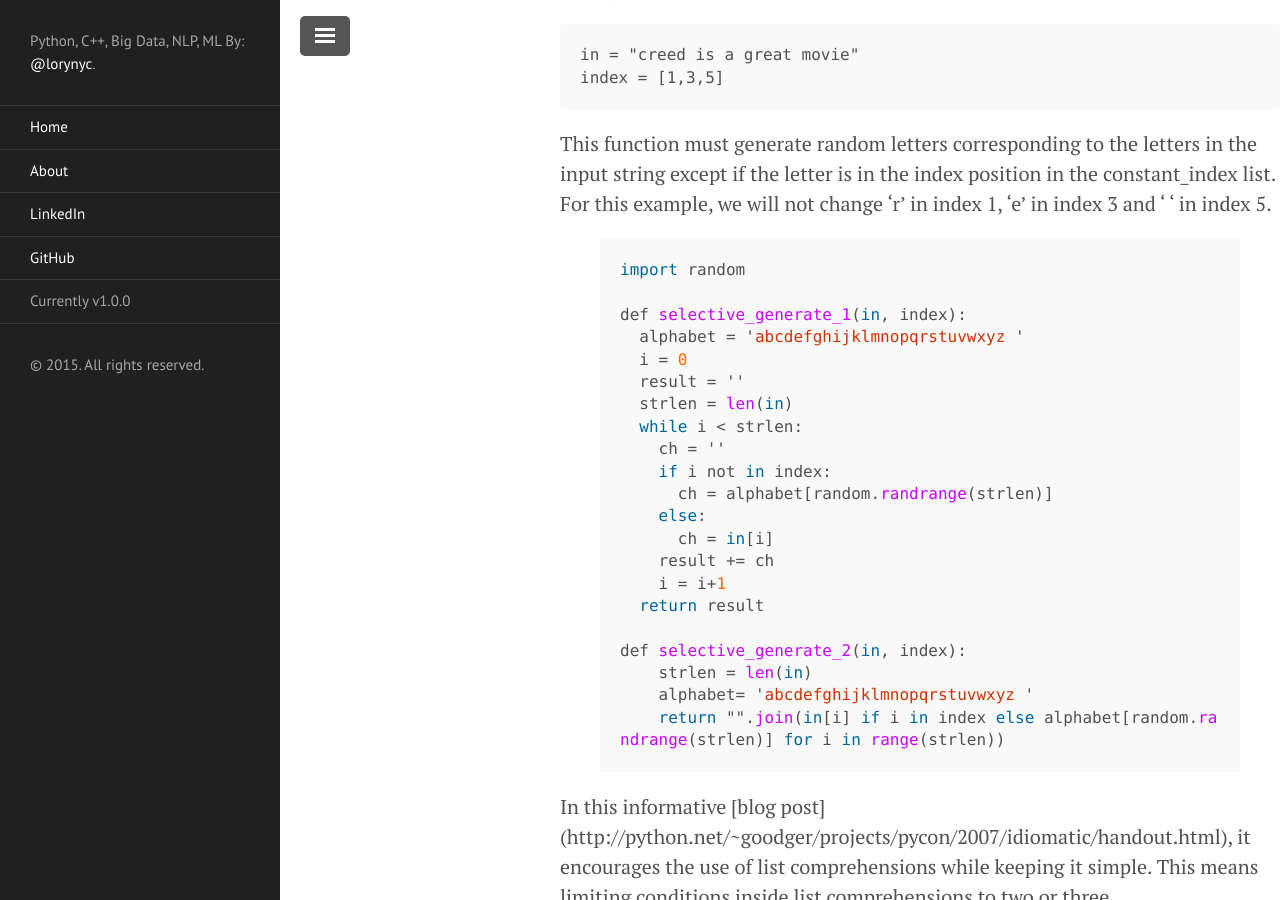
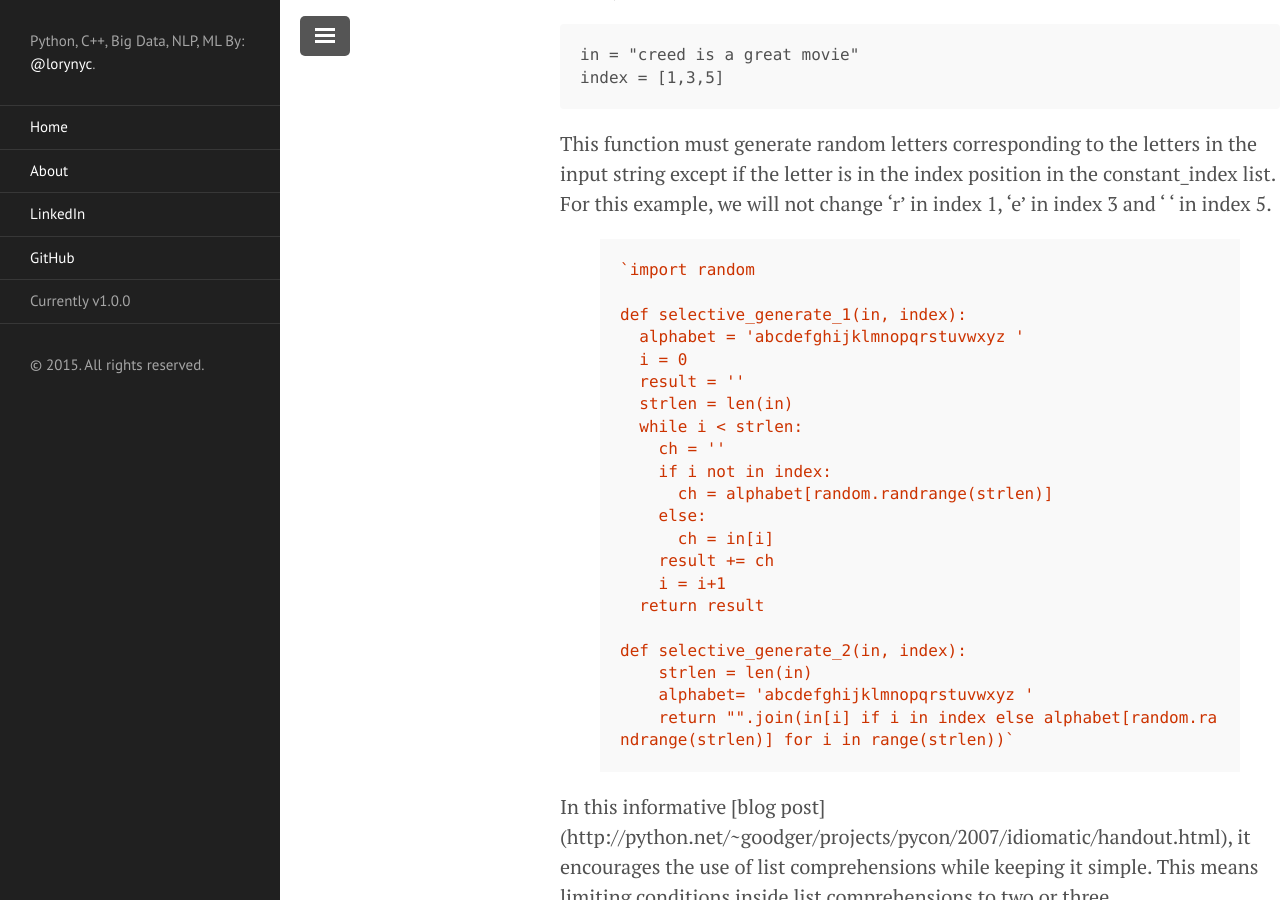
Before and after one commit to loryfelnunez/loryn808.github.io, a Jekyll site: the page built from _posts/2015-11-29-list-comp-cond-exp.md, in a window 1280 px wide and 900 px high, scrolled down 764 px. Built offline with Jekyll 4.4.1, drawn with Linux system fonts in a browser that asks for light colours.

```diff
--- a/_posts/2015-11-29-list-comp-cond-exp.md
+++ b/_posts/2015-11-29-list-comp-cond-exp.md
@@ -24,7 +24,7 @@ index = [1,3,5]
 This function must generate random letters corresponding to the letters in the input string except if the letter is in the index position in the constant_index list.  For this example, we will not change 'r' in index 1, 'e' in index 3 and ' ' in index 5.
 
 {% highlight js %}
-import random
+`import random
 
 def selective_generate_1(in, index):
   alphabet = 'abcdefghijklmnopqrstuvwxyz '
@@ -44,7 +44,7 @@ def selective_generate_1(in, index):
 def selective_generate_2(in, index):
     strlen = len(in)
     alphabet= 'abcdefghijklmnopqrstuvwxyz '
-    return "".join(in[i] if i in index else alphabet[random.randrange(strlen)] for i in range(strlen))
+    return "".join(in[i] if i in index else alphabet[random.randrange(strlen)] for i in range(strlen))`
 {% endhighlight %}
 
 In this informative [blog post] (http://python.net/~goodger/projects/pycon/2007/idiomatic/handout.html), it encourages the use of list comprehensions while keeping it simple.  This means limiting conditions inside list comprehensions to two or three.
```
